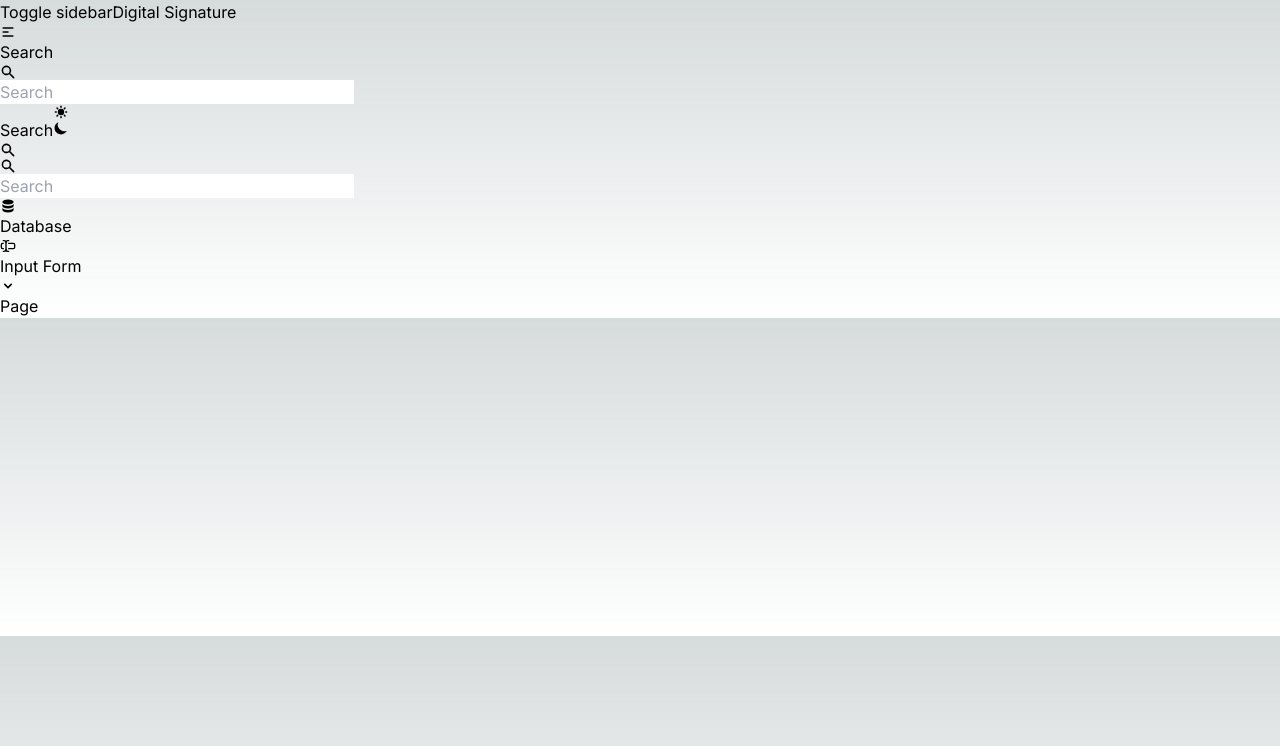
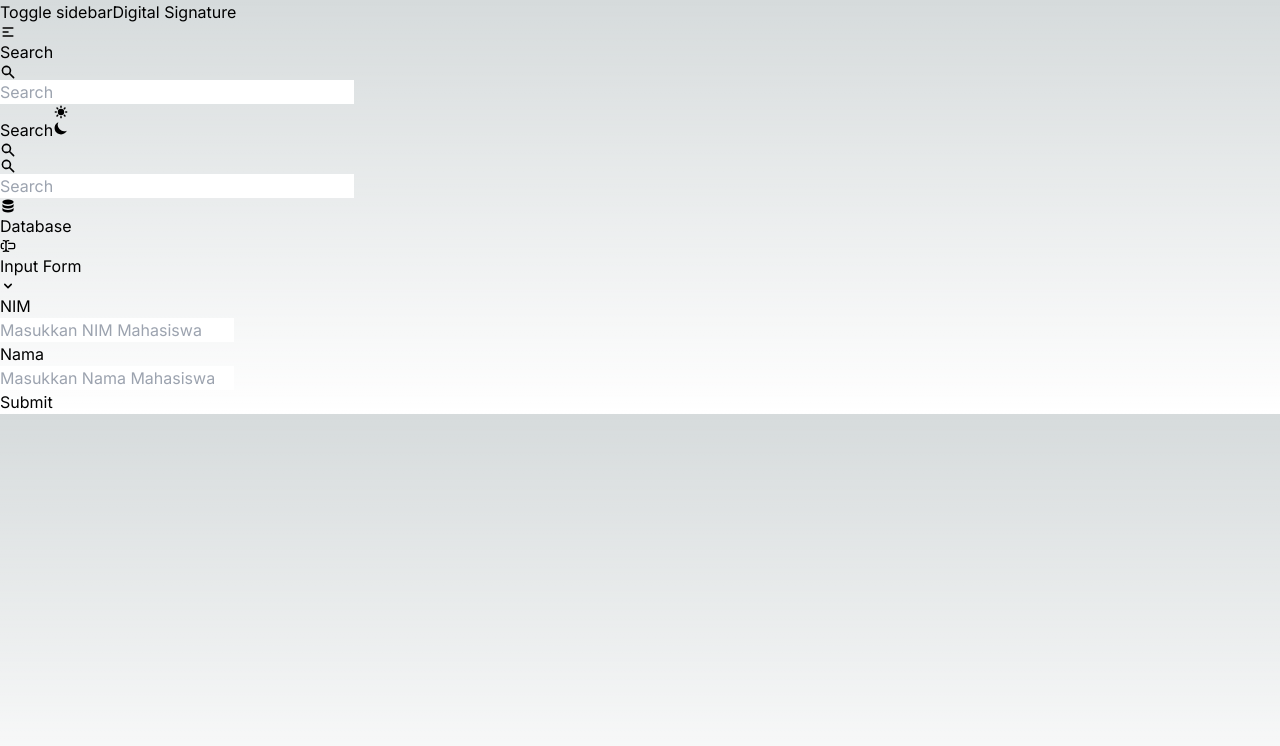
Before and after one commit to abrahammegantoro/digital-signature-website, a Next.js app: page /input/mahasiswa in a window 1280 px wide. Shown: the top 746 px of the page. Built offline with nearby package versions, Linux system fonts and the light colour scheme.

Commit message:
feat: add mahasiswa

```diff
--- a/src/app/input/mahasiswa/page.tsx
+++ b/src/app/input/mahasiswa/page.tsx
@@ -1,7 +1,59 @@
-import React from 'react'
+"use client";
+
+import DSTextField from "@/components/DSTextField";
+import { zodResolver } from "@hookform/resolvers/zod";
+import { Button } from "flowbite-react";
+import { useForm } from "react-hook-form";
+import { z } from "zod";
+
+const StudentScheme = z.object({
+  nim: z.string().length(8, { message: "NIM must be 8 characters" }),
+  nama: z.string().min(1, { message: "Nama is required" }),
+});
+
+type StudentType = z.infer<typeof StudentScheme>;
 
 export default function Page() {
+  const {
+    register,
+    handleSubmit,
+    formState: { errors },
+  } = useForm<StudentType>({
+    resolver: zodResolver(StudentScheme),
+    defaultValues: {
+      nim: "",
+      nama: "",
+    },
+  });
+
+  const onSubmit = (data: StudentType) => {
+    console.log(data);
+  };
   return (
-    <div>Page</div>
-  )
+    <div>
+      <form onSubmit={handleSubmit(onSubmit)} className="flex gap-4 flex-col">
+        <div className="flex gap-4">
+          <DSTextField
+            id="nim"
+            type="text"
+            placeholder="Masukkan NIM Mahasiswa"
+            label="NIM"
+            error={errors.nim?.message}
+            {...register("nim")}
+            className="flex-1"
+          />
+          <DSTextField
+            id="nama"
+            type="text"
+            placeholder="Masukkan Nama Mahasiswa"
+            label="Nama"
+            error={errors.nama?.message}
+            {...register("nama")}
+            className="flex-1"
+          />
+        </div>
+        <Button type="submit">Submit</Button>
+      </form>
+    </div>
+  );
 }
```
